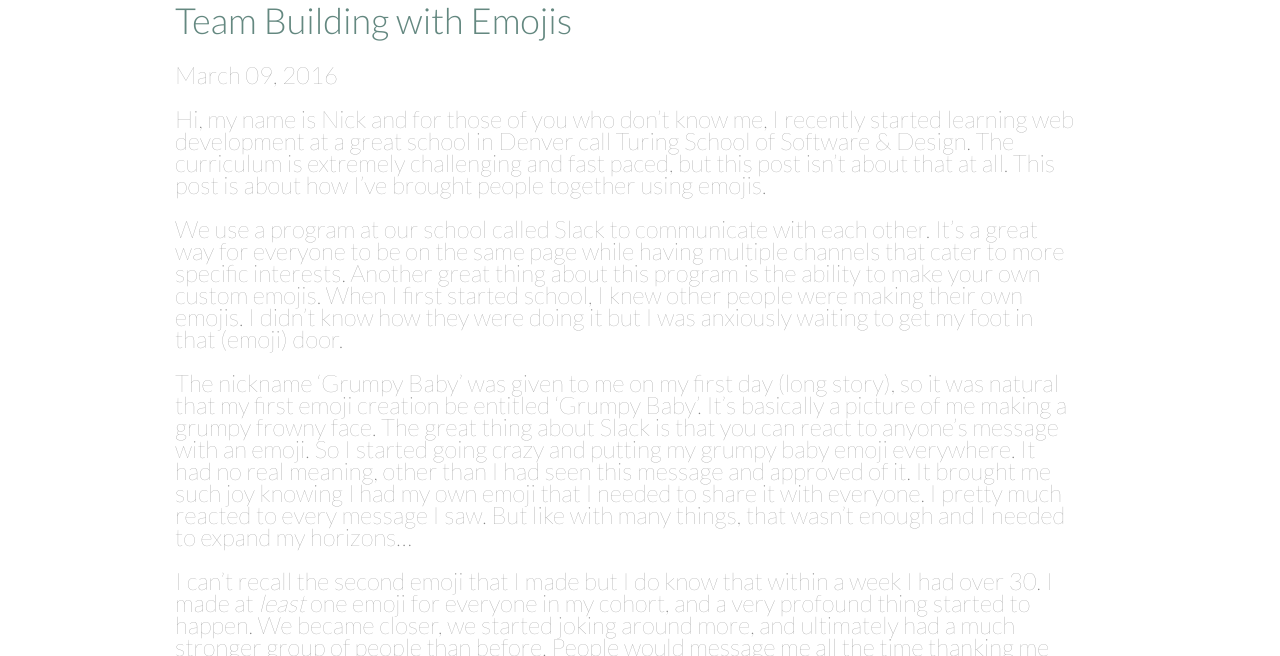
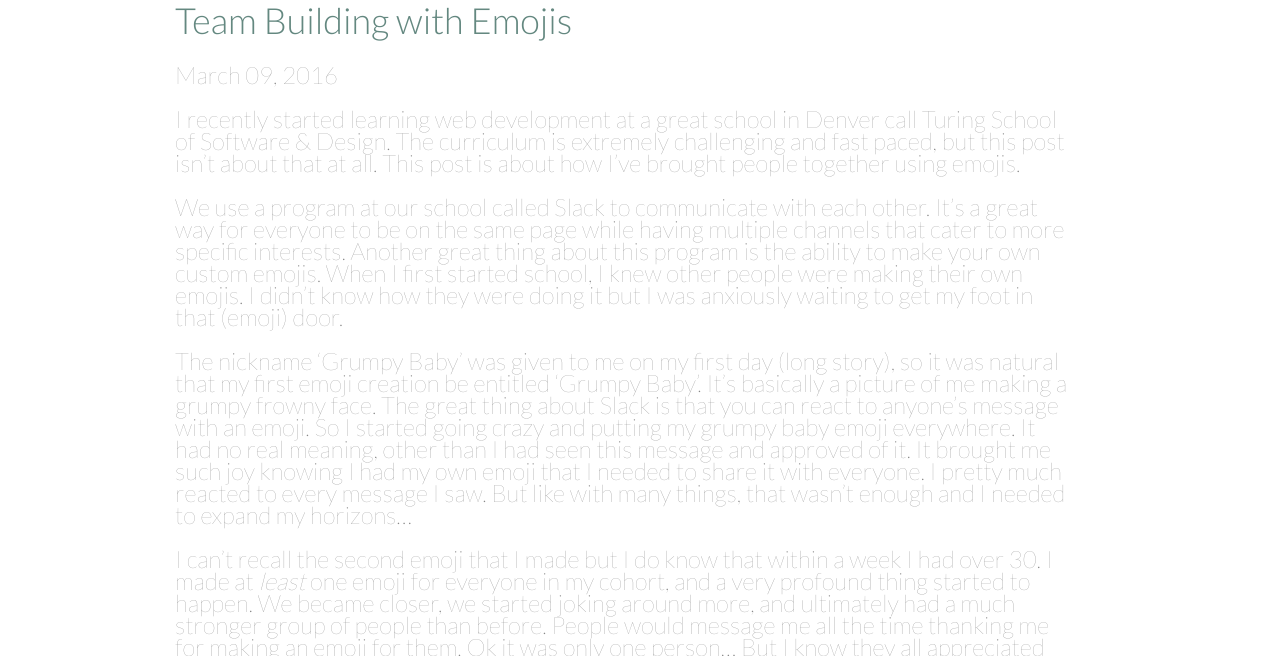
Before and after one commit to NickyBobby/nickybobby.github.io, a Jekyll site: the page built from _posts/2016-03-09-team-building-with-emojis.md, in a window 1280 px wide and 900 px high. Shown: the part 244-900 px from the top of the window. Built offline with Jekyll 4.4.1, drawn with Linux system fonts in a browser that asks for light colours.

Commit message:
updated blog post

```diff
--- a/_posts/2016-03-09-team-building-with-emojis.md
+++ b/_posts/2016-03-09-team-building-with-emojis.md
@@ -6,7 +6,7 @@ categories: me
 tags:  me
 ---
 
-Hi, my name is Nick and for those of you who don't know me, I recently started learning web development at a great school in Denver call Turing School of Software & Design. The curriculum is extremely challenging and fast paced, but this post isn't about that at all. This post is about how I've brought people together using emojis.
+I recently started learning web development at a great school in Denver call Turing School of Software & Design. The curriculum is extremely challenging and fast paced, but this post isn't about that at all. This post is about how I've brought people together using emojis.
 
 We use a program at our school called Slack to communicate with each other. It's a great way for everyone to be on the same page while having multiple channels that cater to more specific interests. Another great thing about this program is the ability to make your own custom emojis. When I first started school, I knew other people were making their own emojis. I didn't know how they were doing it but I was anxiously waiting to get my foot in that (emoji) door.
 
```
